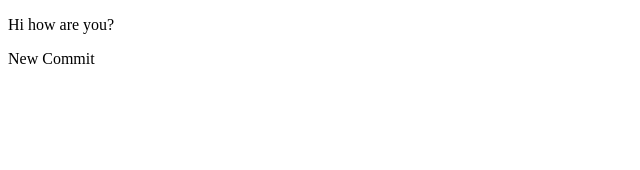
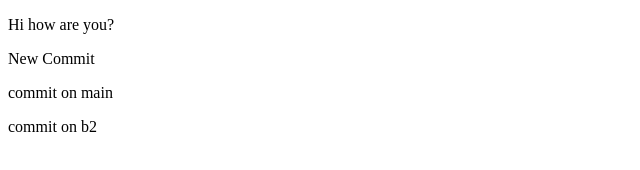
Before and after one commit to khushbu212/fyndGit, a plain HTML site: page index.html in a window 1280 px wide. Shown: the whole page, without its empty margins (0-640 px from the left). Drawn offline with Linux system fonts and the light colour scheme.

Commit message:
in branch 2

```diff
--- a/index.html
+++ b/index.html
@@ -9,5 +9,7 @@
 <body>
     <p>Hi how are you?</p>
     <p>New Commit</p>
+    <p>commit on main</p>
+    <p>commit on b2</p>
 </body>
 </html>
```
Also changed, not shown: 1 other file.
